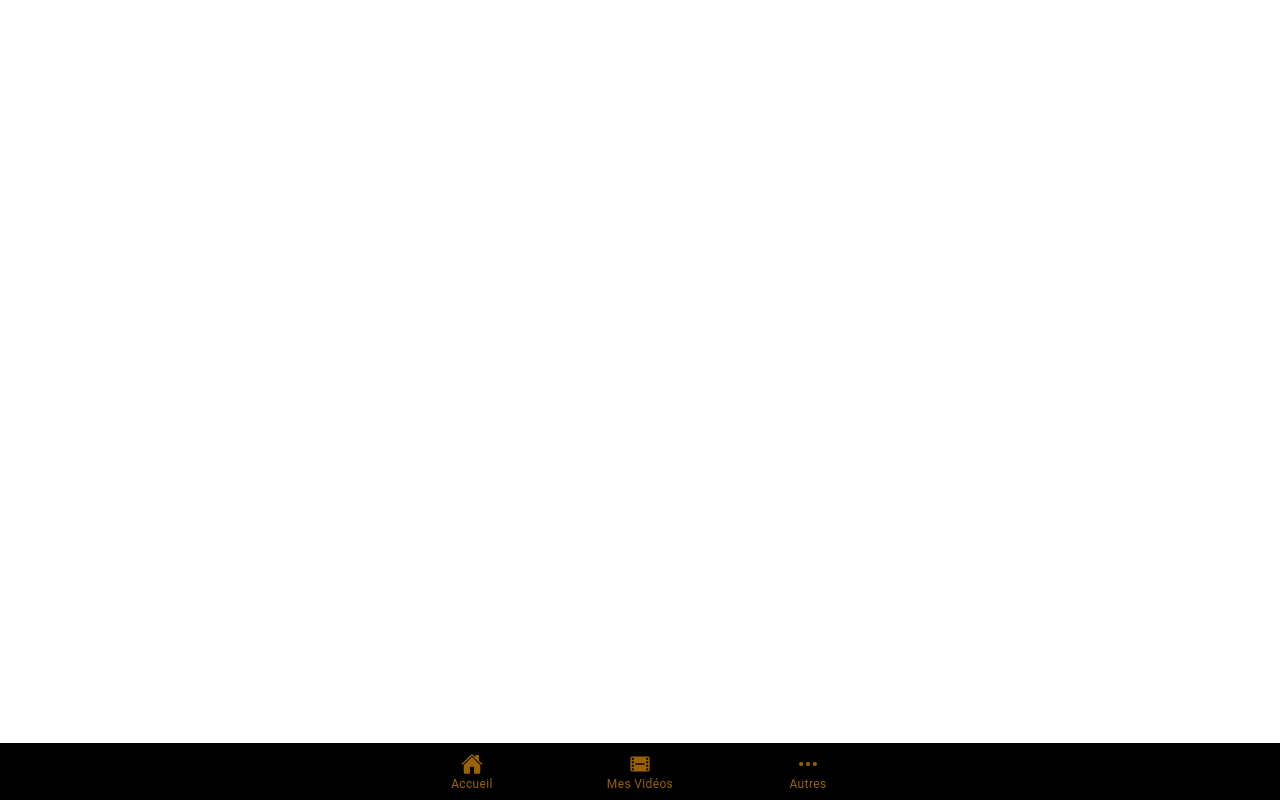
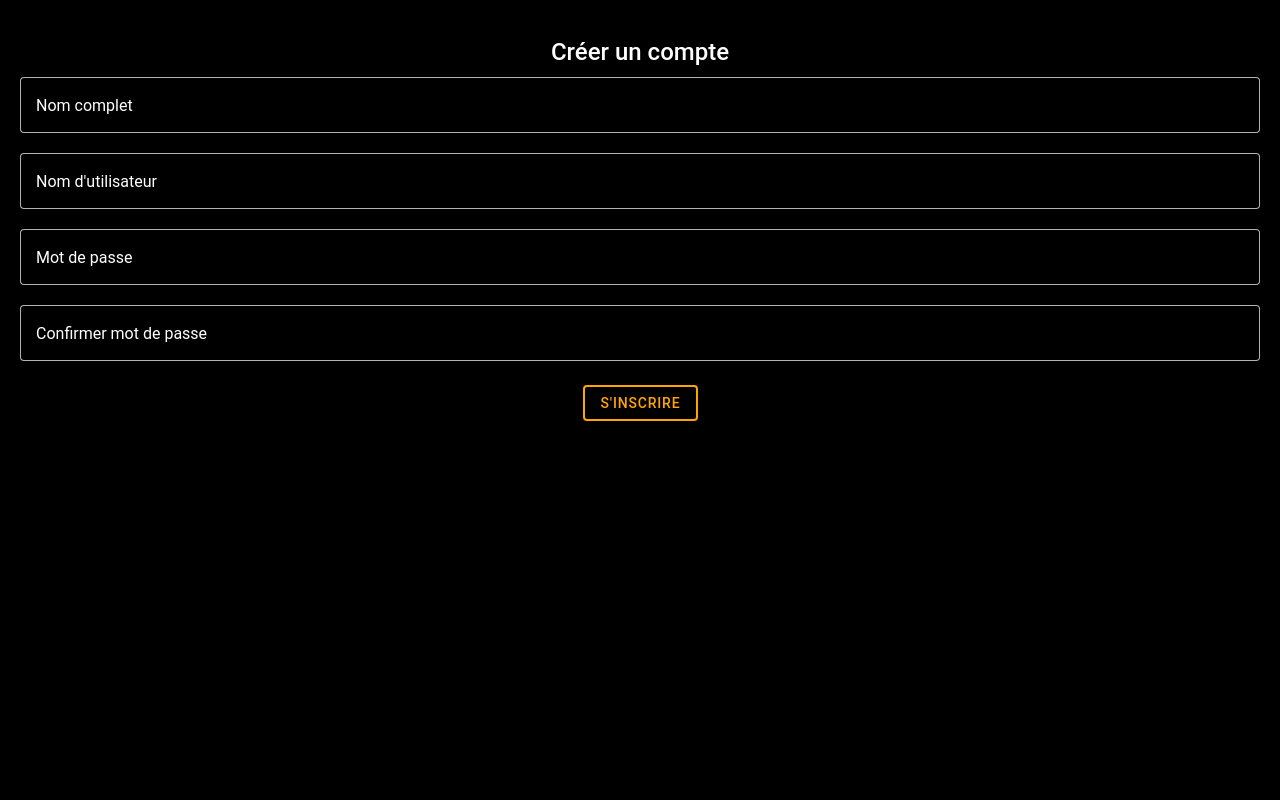
Before and after one commit to Bornifelh/hm-classroom, a React (Vite) app: page /signup in a window 1280 px wide. Built offline with nearby package versions, Linux system fonts and the light colour scheme.

Commit message:
update login et signup

```diff
--- a/src/App.tsx
+++ b/src/App.tsx
@@ -57,6 +57,7 @@ import DetailsCours from './pages/DetailsCours/DetailsCours';
 import Login from './pages/Login/Login';
 import commentCours from './pages/DetailsCours/commentCours';
 import Quizz from './pages/Quizz/Quizz';
+import Signup from './pages/Login/Signup';
 
 setupIonicReact();
 
@@ -108,6 +109,7 @@ const App: React.FC = () => (
           <Route exact path="/details/:id" component={DetailsFormation} />
           <Route exact path="/detailscours/:id" component={DetailsCours} />
           <Route exact path="/login" component={Login} />
+          <Route exact path="/signup" component={Signup} />
           <Route exact path="/commentcours/:id" component={commentCours} />
           <Route exact path="/quizz/:id" component={Quizz} />
     </IonReactRouter>
--- a/src/pages/Login/Login.tsx
+++ b/src/pages/Login/Login.tsx
@@ -1,4 +1,5 @@
 import {
+    IonAlert,
     IonButton,
     IonContent,
     IonInput,
@@ -8,62 +9,35 @@ import {
   import React, { useState } from "react";
   import './Login.css';
   import logoHMC from './logo.jpg';
+import axios from "axios";
 
   const Login: React.FC = () => {
     const [login_eleve, setIdentifier] = useState<string>("");
     const [pass_eleve, setPassword] = useState<string>("");
     const [presentToast] = useIonToast();
+    const [showAlert, setShowAlert] = useState(false);
+    const [alertMessage, setAlertMessage] = useState<string>('');
 
     const handleLogin = async () => {
-      if (!login_eleve || !pass_eleve) {
-        presentToast({
-          message: "Veuillez remplir tous les champs",
-          duration: 2000,
-          position: "top",
-        });
-        return;
-      }
-
-      const API_URL = 'http://localhost/backendhmclassroom/user_login.php';
-
         try {
-        const response = await fetch(API_URL, {
-          method: "POST",
-          headers: {
-            "Content-Type": "application/json",
-            "Access-Control-Allow-Origin:": "*",
-            "Access-Control-Allow-Methods": "POST, OPTIONS",
-            "Access-Control-Allow-Headers": " Content-Type, Authorization"
-          },
-          body: JSON.stringify({
+            const response = await axios.post('http://localhost/backendhmclassroom/user_login.php', {
                 login_eleve,
-            pass_eleve,
-          }),
+                pass_eleve
             });
 
-        const result = await response.json();
-
-        if (response.ok) {
-          presentToast({
-            message: "Connexion réussie !",
-            duration: 2000,
-            position: "top",
-          });
+            if (response.data.success) {
+              // Rediriger vers la page d'accueil après une connexion réussie
+              window.location.href = '/Accueil';
             } else {
-          presentToast({
-            message: result.message || "Échec de la connexion. Veuillez réessayer.",
-            duration: 2000,
-            position: "top",
-          });
+              setAlertMessage(response.data.message);
+              setShowAlert(true);
             }
           } catch (error) {
-        presentToast({
-          message: "Erreur réseau. Veuillez réessayer.",
-          duration: 2000,
-          position: "top",
-        });
+            setAlertMessage('Erreur de connexion. Veuillez réessayer.');
+            setShowAlert(true);
           }
       };
+
 
     return (
       <IonPage>
@@ -118,6 +92,13 @@ import {
               La protection de connexion est assurée par Google reCAPTCHA. assurez-vous ne pas être un bot
             </label>
           </div>
+          <IonAlert
+          isOpen={showAlert}
+          onDidDismiss={() => setShowAlert(false)}
+          header={'Erreur'}
+          message={alertMessage}
+          buttons={['OK']}
+        />
         </IonContent>
       </IonPage>
     );
--- /dev/null
+++ b/src/pages/Login/Signup.css
@@ -0,0 +1,15 @@
+.content-signup {
+    padding: 20px;
+    text-align: center;
+  }
+
+  .input-signup-name,
+  .input-signup-username,
+  .input-signup-password,
+  .input-signup-confirm-password {
+    margin-bottom: 20px;
+  }
+
+  .btn-user-signup {
+    margin-top: 20px;
+  }
--- /dev/null
+++ b/src/pages/Login/Signup.tsx
@@ -0,0 +1,121 @@
+import {
+    IonAlert,
+    IonButton,
+    IonContent,
+    IonInput,
+    IonPage,
+    IonRouterLink,
+    useIonToast,
+  } from "@ionic/react";
+  import React, { useState } from "react";
+  import './Signup.css';
+import axios from "axios";
+
+  const Signup: React.FC = () => {
+    const [nom_eleve, setNomEleve] = useState<string>("");
+    const [login_eleve, setLoginEleve] = useState<string>("");
+    const [pass_eleve, setPassword] = useState<string>("");
+    const [confirmPassword, setConfirmPassword] = useState<string>("");
+    const [infos_apareil, setInfosAppareil] = useState<string>("Mobile");
+    const [dateSouscription, setDateSouscription] = useState<string>("");
+    const [finSouscription, setFinSouscription] = useState<string>("");
+    const [presentToast] = useIonToast();
+    const [showAlert, setShowAlert] = useState(false);
+    const [alertMessage, setAlertMessage] = useState<string>('');
+
+    const handleSignup = async () => {
+        try {
+            const response = await axios.post('http://localhost/backendhmclassroom/user_signup.php', {
+                nom_eleve,
+                login_eleve,
+                pass_eleve,
+                infos_apareil,
+                date_souscription: dateSouscription,
+                fin_souscription: finSouscription
+            });
+
+            if (response.data.success) {
+              window.location.href = '/Login';
+
+            } else {
+                setAlertMessage(response.data.message);
+                setShowAlert(true);
+            }
+        } catch (error) {
+            setAlertMessage('Erreur de connexion. Veuillez réessayer.');
+            setShowAlert(true);
+        }
+    };
+
+
+    return (
+      <IonPage>
+        <IonContent>
+          <div className="content-signup">
+            <h2>Créer un compte</h2>
+
+            <section className="input-signup-name">
+              <IonInput
+                fill="outline"
+                label="Nom complet"
+                labelPlacement="floating"
+                placeholder="Nom complet"
+                value={nom_eleve}
+                onIonChange={(e) => setNomEleve(e.detail.value!)}
+              />
+            </section>
+
+            <section className="input-signup-username">
+              <IonInput
+                fill="outline"
+                label="Nom d'utilisateur"
+                labelPlacement="floating"
+                placeholder="Nom d'utilisateur"
+                value={login_eleve}
+                onIonChange={(e) => setLoginEleve(e.detail.value!)}
+              />
+            </section>
+
+            <section className="input-signup-password">
+              <IonInput
+                fill="outline"
+                type="password"
+                label="Mot de passe"
+                labelPlacement="floating"
+                placeholder="Mot de passe"
+                value={pass_eleve}
+                onIonChange={(e) => setPassword(e.detail.value!)}
+              />
+            </section>
+
+            <section className="input-signup-confirm-password">
+              <IonInput
+                fill="outline"
+                type="password"
+                label="Confirmer mot de passe"
+                labelPlacement="floating"
+                placeholder="Confirmer mot de passe"
+                value={confirmPassword}
+                onIonChange={(e) => setConfirmPassword(e.detail.value!)}
+              />
+            </section>
+
+            <section className="btn-user-signup">
+              <IonButton fill="outline" onClick={handleSignup}>
+                S'inscrire
+              </IonButton>
+            </section>
+          </div>
+          <IonAlert
+          isOpen={showAlert}
+          onDidDismiss={() => setShowAlert(false)}
+          header={'Erreur'}
+          message={alertMessage}
+          buttons={['OK']}
+        />
+        </IonContent>
+      </IonPage>
+    );
+  };
+
+  export default Signup;
```
Lines whose indentation alone changed are shown as unchanged.
